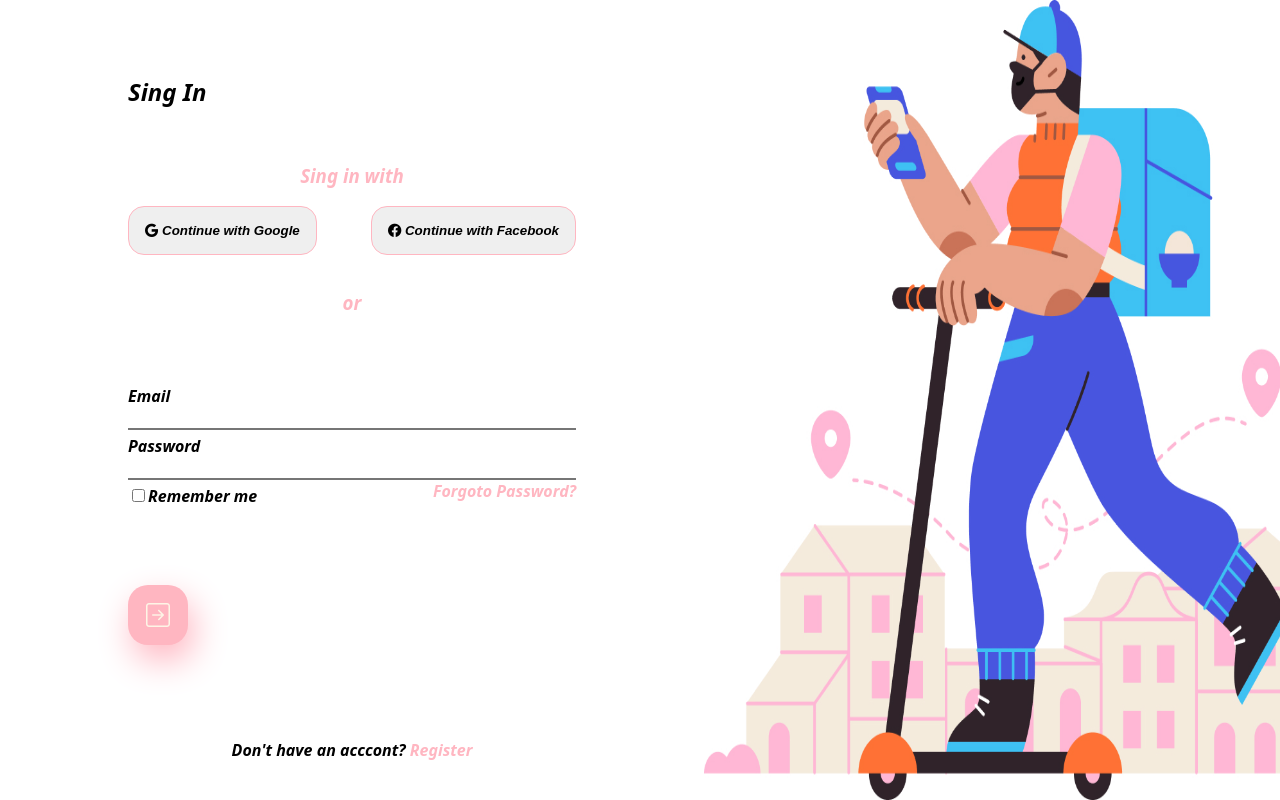
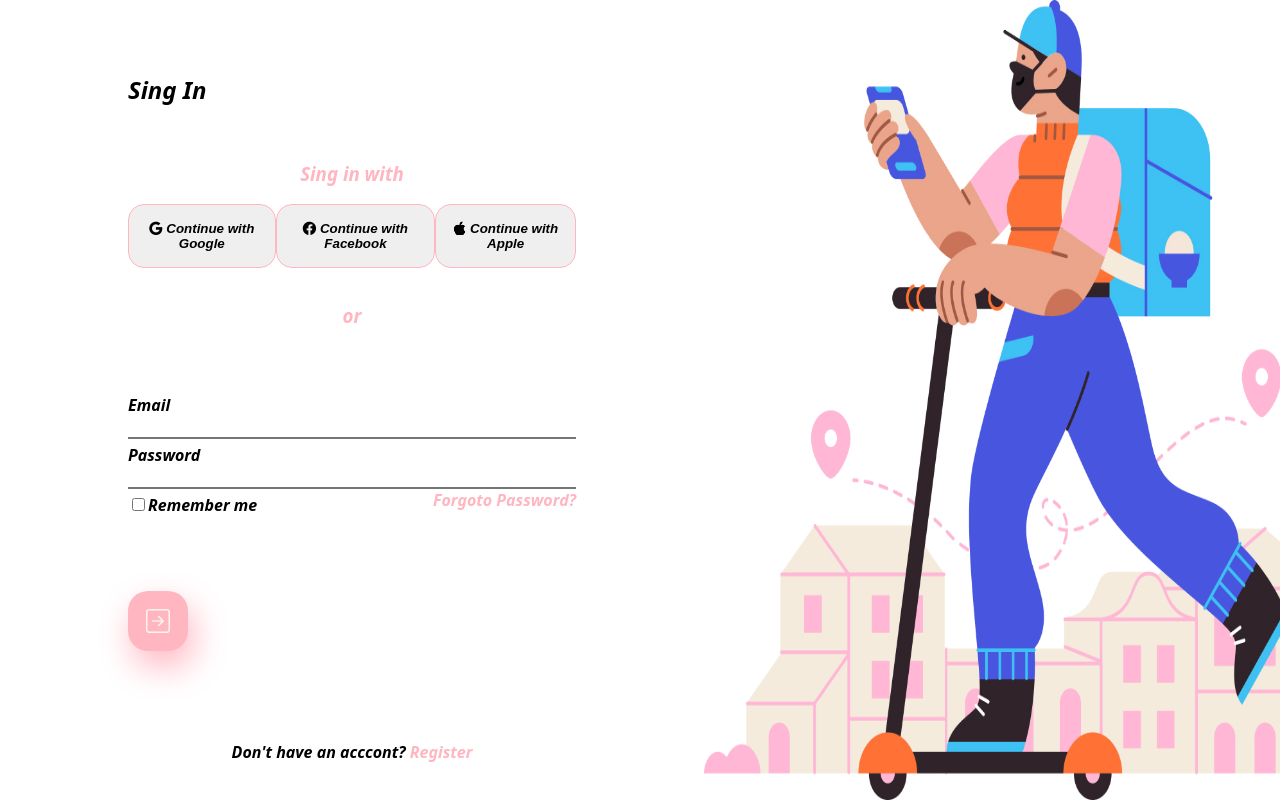
Before and after one commit to Guips98/Abc.com, a plain HTML site: page singIn/singIn.html in a window 1280 px wide. Drawn offline with nearby package versions, Linux system fonts and the light colour scheme.

Commit message:
Update singIn.html

```diff
--- a/singIn/singIn.html
+++ b/singIn/singIn.html
@@ -20,6 +20,9 @@
                 </button>
                 <button class="btWith">
                     <i class="bi bi-facebook"> Continue with Facebook</i>
+                </button>
+                <button class="btWith">
+                    <i class="bi bi-apple"> Continue with Apple</i>
                 </button>
             </div>
             <h3 class="txtprincipal">or</h3>
```
